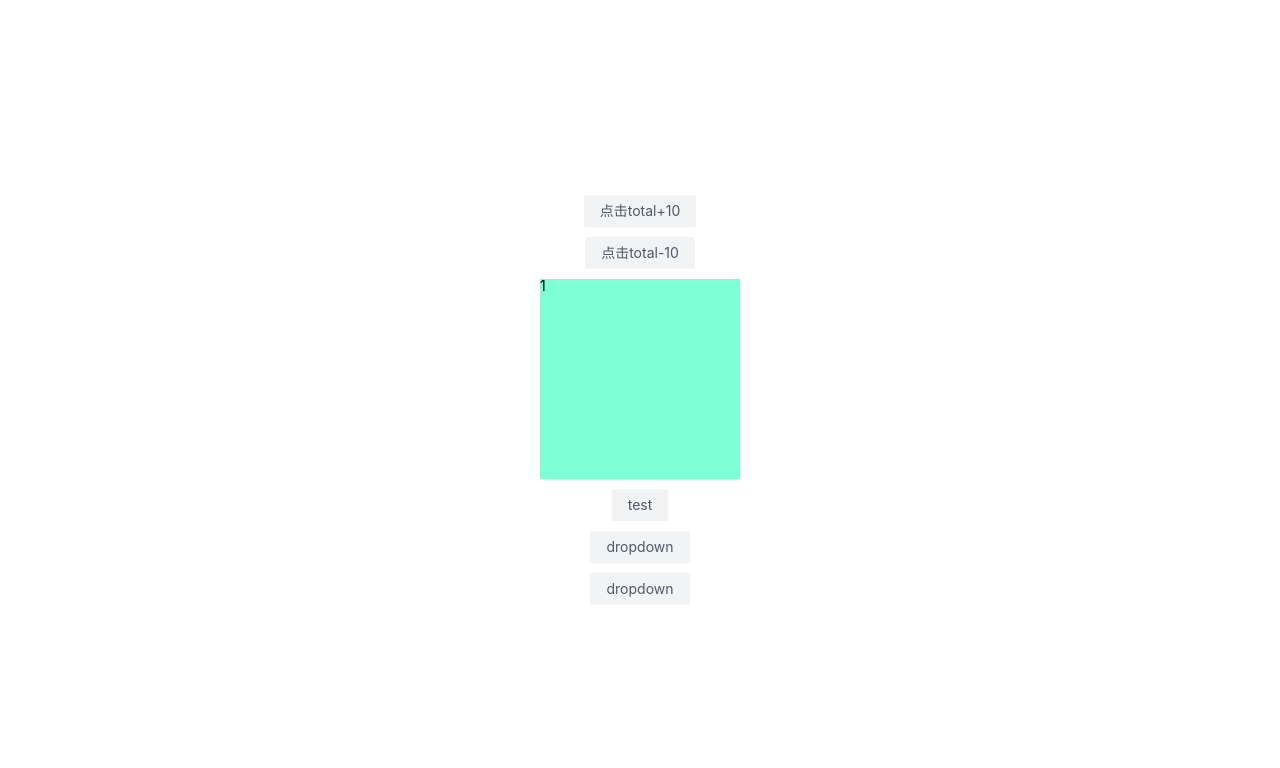
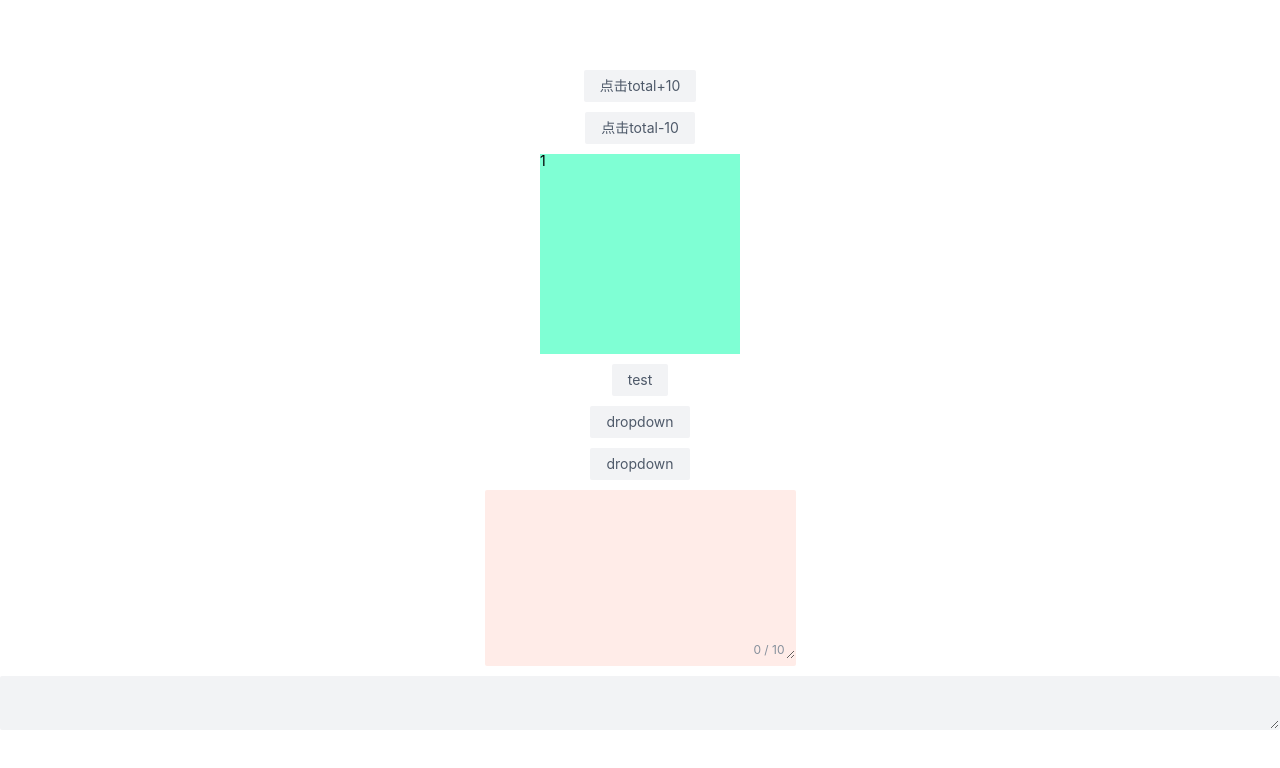
Before and after one commit to mahathir444/yc-ui, a Vue app: page /#/main in a window 1280 px wide. Shown: the top 768 px of the page. Built offline with nearby package versions, Linux system fonts and the light colour scheme.

Commit message:
[feat]完善textarea组件

```diff
--- a/components.d.ts
+++ b/components.d.ts
@@ -17,6 +17,7 @@ declare module 'vue' {
     ADsubmenu: typeof import('@arco-design/web-vue')['Dsubmenu']
     AEmpty: typeof import('@arco-design/web-vue')['Empty']
     AInput: typeof import('@arco-design/web-vue')['Input']
+    AInputarea: typeof import('@arco-design/web-vue')['Inputarea']
     AInputPassword: typeof import('@arco-design/web-vue')['InputPassword']
     AInputSearch: typeof import('@arco-design/web-vue')['InputSearch']
     AModal: typeof import('@arco-design/web-vue')['Modal']
@@ -25,6 +26,7 @@ declare module 'vue' {
     APopover: typeof import('@arco-design/web-vue')['Popover']
     AScrollbar: typeof import('@arco-design/web-vue')['Scrollbar']
     ATag: typeof import('@arco-design/web-vue')['Tag']
+    ATextarea: typeof import('@arco-design/web-vue')['Textarea']
     ATooltip: typeof import('@arco-design/web-vue')['Tooltip']
     ATrigger: typeof import('@arco-design/web-vue')['Trigger']
     IconButton: typeof import('./src/packages/_components/IconButton/index.vue')['default']
--- a/src/packages/Textarea/index.vue
+++ b/src/packages/Textarea/index.vue
@@ -1,11 +1,169 @@
 <template>
-  <div class="yc-textarea-wrapper">
-    <textarea name="" id="" cols="30" rows="10"></textarea>
+  <div
+    :class="{
+      'yc-textarea-wrapper': true,
+      'yc-textarea-disabled': disabled,
+      'yc-textarea-error': error,
+      'yc-textarea-hoverable': !disabled,
+    }"
+  >
+    <textarea
+      v-model="computedValue"
+      :placeholder="placeholder"
+      :disabled="disabled"
+      :readonly="readonly"
+      cols="30"
+      rows="10"
+      class="yc-textarea"
+    ></textarea>
+    <span v-if="showLimit" class="yc-input-word-limit">
+      {{ computedValue.length }}
+      /
+      {{ maxLength }}
+    </span>
+    <yc-icon-button
+      v-if="showClearBtn"
+      name="close"
+      class="yc-input-clear-button"
+      @click="handleClear"
+    />
   </div>
 </template>
 
 <script lang="ts" setup>
-import { ref, reactive } from 'vue';
+import { ref, reactive, toRefs, computed } from 'vue';
+import useControlValue from '../_hooks/useControlValue';
+import { TextareaProps } from './type';
+import { isNumber } from '@/packages/_utils/is';
+import YcIconButton from '@/packages/_components/IconButton/index.vue';
+const props = withDefaults(defineProps<TextareaProps>(), {
+  modelValue: undefined,
+  defaultValue: '',
+  placeholder: '',
+  disabled: false,
+  readonly: false,
+  error: true,
+  maxLength: 10,
+  showWordLimit: true,
+  allowClear: false,
+});
+const emits = defineEmits<{
+  (e: 'update:modelValue', value: string): void;
+  (e: 'input', value: string, ev: Event): void;
+  (e: 'change', value: string, ev: Event): void;
+  (e: 'press-enter', ev: KeyboardEvent): void;
+  (e: 'clear', ev: MouseEvent): void;
+  (e: 'focus', ev: FocusEvent): void;
+  (e: 'blur', ev: FocusEvent): void;
+}>();
+const {
+  modelValue,
+  defaultValue,
+  maxLength,
+  showWordLimit,
+  allowClear,
+  disabled,
+  readonly,
+} = toRefs(props);
+const computedValue = useControlValue<string>(
+  modelValue,
+  defaultValue,
+  (val) => {
+    emits('update:modelValue', val);
+  }
+);
+const showLimit = computed(
+  () => isNumber(maxLength.value) && showWordLimit.value
+);
+const showClearBtn = computed(
+  () =>
+    allowClear.value &&
+    !disabled.value &&
+    !readonly.value &&
+    computedValue.value.length
+);
+// 处理清除
+const handleClear = (e: MouseEvent) => {
+  emits('clear', e);
+};
 </script>
 
-<style lang="less" scoped></style>
+<style lang="less" scoped>
+.yc-textarea-wrapper {
+  position: relative;
+  cursor: text;
+  background-color: rgb(242, 243, 245);
+  border: 1px solid transparent;
+  border-radius: 2px;
+  transition:
+    color 0.1s cubic-bezier(0, 0, 1, 1),
+    border-color 0.1s cubic-bezier(0, 0, 1, 1),
+    background-color 0.1s cubic-bezier(0, 0, 1, 1);
+  font-size: 14px;
+  line-height: 1.5715;
+  color: rgb(29, 33, 41);
+  &:focus-within {
+    background-color: #fff !important;
+    border-color: rgb(22, 93, 255) !important;
+    box-shadow: 0 0 0 0 rgb(190, 218, 255);
+  }
+  .yc-input-word-limit {
+    position: absolute;
+    right: 10px;
+    bottom: 6px;
+    user-select: none;
+    color: rgb(134, 144, 156);
+    font-size: 12px;
+  }
+  .yc-textarea {
+    padding: 4px 12px;
+    min-height: 32px;
+    width: 100%;
+    cursor: inherit;
+    outline: none;
+    border: none;
+    border-radius: none;
+    background-color: transparent;
+    color: inherit;
+    font-weight: 400;
+    resize: vertical;
+    &::placeholder {
+      color: rgb(134, 144, 156);
+    }
+  }
+}
+
+// position: absolute;
+//     top: 50%;
+//     right: 10px;
+//     -webkit-transform: translateY(-50%);
+//     -ms-transform: translateY(-50%);
+//     transform: translateY(-50%);
+
+.yc-textarea-hoverable {
+  &:hover {
+    background-color: rgb(229, 230, 235);
+    border-color: transparent;
+  }
+  &.yc-textarea-error {
+    &:hover {
+      background-color: rgb(253, 205, 197);
+      border-color: transparent;
+    }
+  }
+}
+
+.yc-textarea-disabled {
+  cursor: not-allowed;
+  border-color: transparent;
+  background-color: rgb(242, 243, 245);
+  color: rgb(201, 205, 212);
+}
+.yc-textarea-error {
+  background-color: rgb(255, 236, 232);
+  &:focus-within {
+    border-color: rgb(245, 63, 63) !important;
+    box-shadow: 0 0 0 0 rgb(253, 205, 197);
+  }
+}
+</style>
--- /dev/null
+++ b/src/packages/Textarea/type.ts
@@ -0,0 +1,15 @@
+import { Size } from '@/packages/_type';
+import { ButtonProps } from '../Button/type';
+// wordSlice,wordLength
+export interface TextareaProps {
+  modelValue?: string;
+  defaultValue?: string;
+  size?: Size;
+  allowClear?: boolean;
+  disabled?: boolean;
+  readonly?: boolean;
+  error?: boolean;
+  placeholder?: string;
+  maxLength?: number;
+  showWordLimit?: boolean;
+}
--- a/src/packages/_hooks/useControlValue.ts
+++ b/src/packages/_hooks/useControlValue.ts
@@ -3,20 +3,22 @@ import { isUndefined } from '../_utils/is';
 import { Fn } from '../_type';
 
 export default <T>(
-  value: Ref<T | undefined>,
+  modelValue: Ref<T | undefined>,
   defaultValue: Ref<T>,
   onSet?: Fn
 ) => {
   const controlValue = ref<T>(defaultValue.value);
   return computed({
     get() {
-      return isUndefined(value.value) ? controlValue.value : value.value;
+      return isUndefined(modelValue.value)
+        ? controlValue.value
+        : modelValue.value;
     },
-    set(val: T) {
-      if (isUndefined(value?.value)) {
-        controlValue.value = val;
+    set(value: T) {
+      if (isUndefined(modelValue.value)) {
+        controlValue.value = value;
       }
-      onSet && onSet(val);
+      onSet && onSet(value);
     },
   });
 };
--- a/src/views/test.vue
+++ b/src/views/test.vue
@@ -96,6 +96,9 @@
       </template>
       <template #footer> sdadsa </template>
     </a-dropdown>
+
+    <YcTextarea />
+    <a-textarea allowClear></a-textarea>
   </div>
 </template>
 
@@ -110,6 +113,7 @@ import YcDgroup from '@/packages/Dropdown/DGroup.vue';
 import YcDsubmenu from '@/packages/Dropdown/Dsubmenu.vue';
 import YcDropdownButton from '@/packages/Dropdown/DropdownButton.vue';
 import YcButton, { ButtonGroup as YcButtonGroup } from '@/packages/Button';
+import YcTextarea from '@/packages/Textarea/index.vue';
 const total = ref(1);
 const handleSelect = (v: any) => {
   console.log(v);
```
